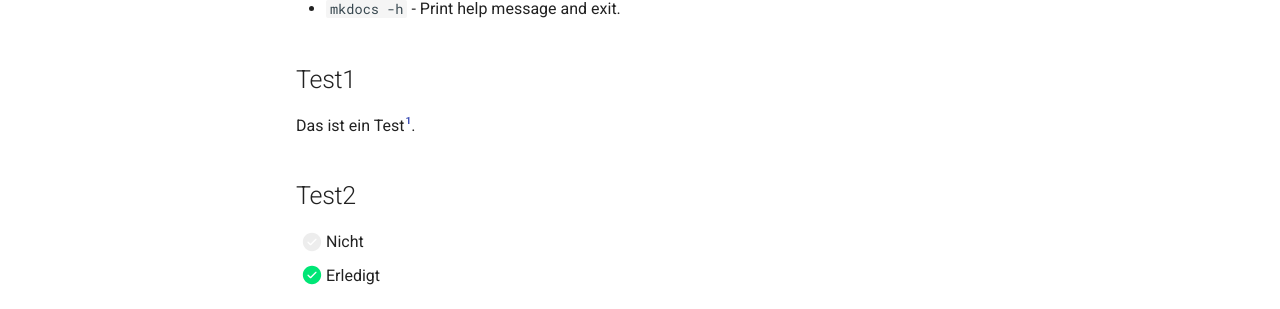
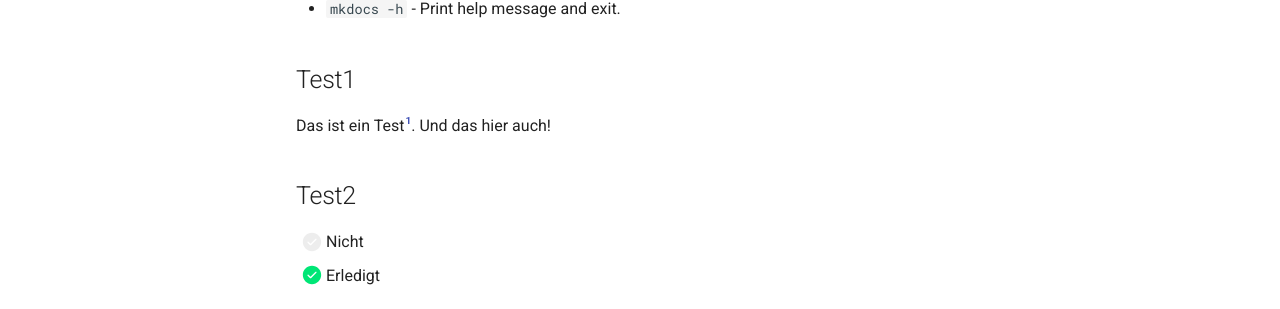
Before and after one commit to opensyncinfo/mkdocs, an MkDocs documentation site: the page built from docs/index.md, in a window 1280 px wide and 900 px high. Shown: the part 401-710 px from the top of the window. Built offline with MkDocs 1.6.1 and Material for MkDocs 9.7.7, drawn with Linux system fonts in a browser that asks for light colours.

Commit message:
test update2

```diff
--- a/docs/index.md
+++ b/docs/index.md
@@ -13,7 +13,7 @@ For full documentation visit [mkdocs.org](https://www.mkdocs.org).
 
 ## Test1
 
-Das ist ein Test[^1].
+Das ist ein Test[^1]. Und das hier auch!
 
 ## Test2
 
```
